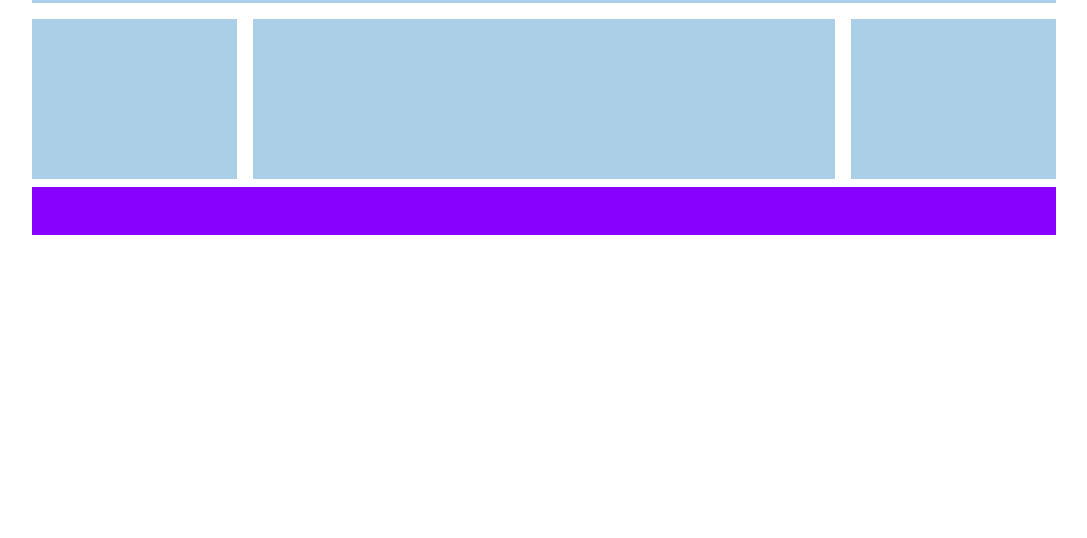
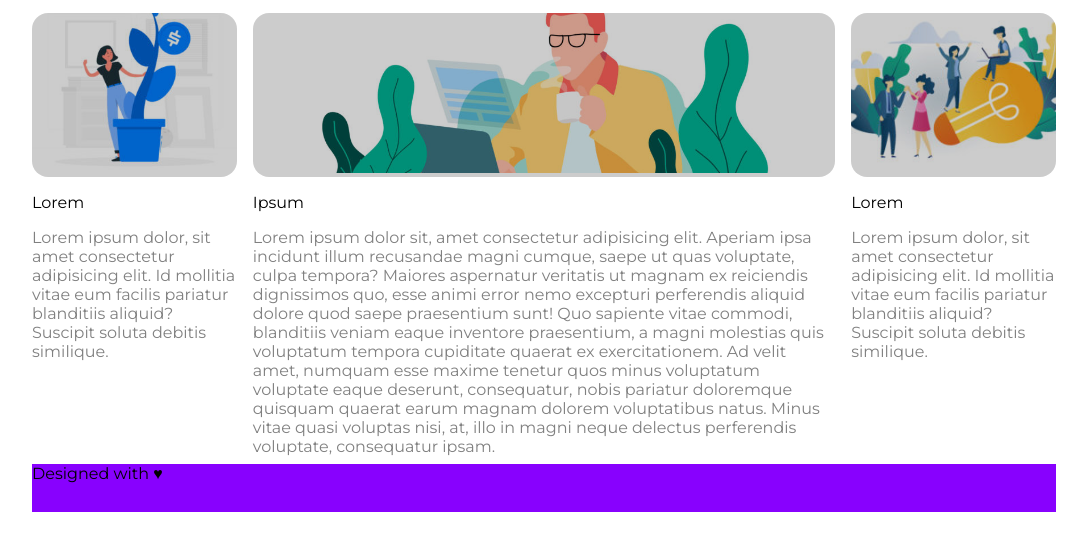
Before and after one commit to expldec/htmlcss-wp, a plain HTML site: page index.html in a window 1280 px wide. Shown: the part 602-1140 px from the top of the page, without its empty margins (96-1183 px from the left). Before the commit the page ends 863 px from the top, so only its background shows below. Drawn offline with Linux system fonts and the light colour scheme.

Commit message:
Main completato

```diff
--- a/css/style.css
+++ b/css/style.css
@@ -33,6 +33,10 @@ html {
     height: 100%;
     width: 100%;
     content: '';
+}
+
+img {
+    width: 100%;
 }
 
 /* HEADER */
@@ -105,31 +109,56 @@ Gli diciamo di non superare in larghezza il 60% del suo genitore, e in più sett
     margin-bottom: 0.5rem;
 }
 
-main div {
-    background-color: #abcfe7;
+/* tutti i p dentro main avranno testo di questo colore  */
+main p {
+    color: grey;
 }
 
+/* diamo un'altezza fissa alle immagini e un object-fit cover per non distorcerle */
+main img {
+    height: 10rem;
+    object-fit: cover;
+}
+
+/* Stilizzazione del div orizzontale sopra le colonne */
 main .top {
-    height: 4rem;
     margin-bottom: 1rem;
 }
 
-
-main .left,
-main .right,
-main .center {
-    height: 10rem;
-    float: left;
+.top h2 {
+    font-size: 2rem;
 }
 
-main .left,
-main .right {
+/* Stilizzazione delle colonne */
+
+.column {
+    float: left;
+    position: relative;
+}
+
+.column.left,
+.column.right {
     width: 20%;
 }
 
-main .center {
+.column.center {
     width: calc(60% - 2rem);
     margin: 0 1rem;
+}
+
+
+/* Stilizzazione dei contenuti delle colonne */
+.column .imgbox {
+    border-radius: 1em;
+    position: relative;
+    overflow: hidden;
+    margin-bottom: 1em;
+}
+
+.column h2 {
+    font-weight: 400;
+    font-size: 1rem;
+    margin-bottom: 1rem;
 }
 
 footer {
--- a/index.html
+++ b/index.html
@@ -41,13 +41,43 @@
                 <h2>Leadership</h2>
                 <p>Mens sana in corpore sano</p>
             </div>
-            <div class="left"></div>
-            <div class="center"></div>
-            <div class="right"></div>
+            <div class="column left">
+                <div class="imgbox with-overlay">
+                    <img src="img/img-1.jpg" alt="W i Soldi">
+                </div>
+                <h2>
+                    Lorem
+                </h2>
+                <p>
+                    Lorem ipsum dolor, sit amet consectetur adipisicing elit. Id mollitia vitae eum facilis pariatur blanditiis aliquid? Suscipit soluta debitis similique.
+                </p>
+            </div>
+            <div class="column center">
+                <div class="imgbox with-overlay">
+                    <img src="img/banner-2.jpg" alt="Johnny Mnemonic">
+                </div>
+                    <h2>
+                        Ipsum
+                    </h2>
+                    <p>
+                        Lorem ipsum dolor sit, amet consectetur adipisicing elit. Aperiam ipsa incidunt illum recusandae magni cumque, saepe ut quas voluptate, culpa tempora? Maiores aspernatur veritatis ut magnam ex reiciendis dignissimos quo, esse animi error nemo excepturi perferendis aliquid dolore quod saepe praesentium sunt! Quo sapiente vitae commodi, blanditiis veniam eaque inventore praesentium, a magni molestias quis voluptatum tempora cupiditate quaerat ex exercitationem. Ad velit amet, numquam esse maxime tenetur quos minus voluptatum voluptate eaque deserunt, consequatur, nobis pariatur doloremque quisquam quaerat earum magnam dolorem voluptatibus natus. Minus vitae quasi voluptas nisi, at, illo in magni neque delectus perferendis voluptate, consequatur ipsam.
+                    </p>
+            </div>
+            <div class="column right">
+                <div class="imgbox with-overlay">
+                    <img src="img/img-3.jpg" alt="Saltiamo sulle lampadine">
+                </div>
+                <h2>
+                    Lorem
+                </h2>
+                <p>
+                    Lorem ipsum dolor, sit amet consectetur adipisicing elit. Id mollitia vitae eum facilis pariatur blanditiis aliquid? Suscipit soluta debitis similique.
+                </p>
+            </div>
 
         </main>
         <footer>
-
+            Designed with <span id="hearts">&hearts;</span>
         </footer>
     </div>
 </body>
```
